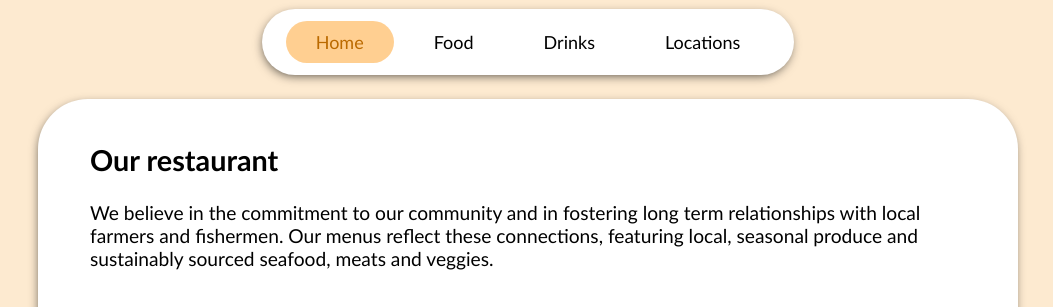
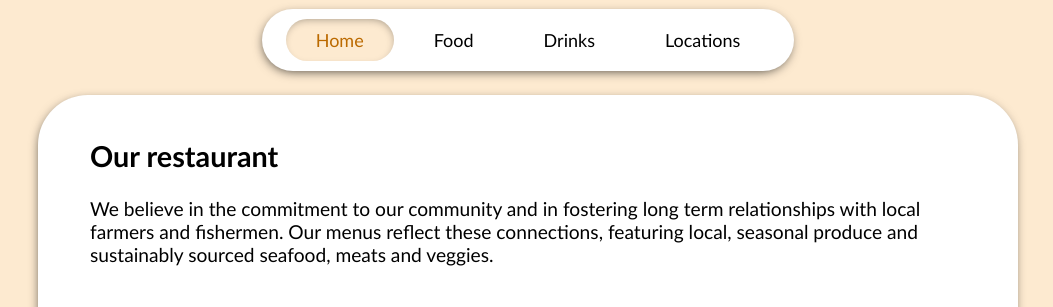
Before and after one commit to kn8a/restaurant, a website built with webpack: page dist/index.html in a window 1280 px wide. Shown: the part 182-489 px from the top of the page, without its empty margins (112-1165 px from the left). Built offline with Linux system fonts and the light colour scheme; files that its build step writes are made by us from their sources.

Commit message:
menu style

```diff
--- a/src/style.css
+++ b/src/style.css
@@ -57,8 +57,8 @@ body {
     gap: 10px;
     padding-left: 24px;
     padding-right: 24px;
-    padding-top: 12px;
-    padding-bottom: 12px;
+    padding-top: 10px;
+    padding-bottom: 10px;
     max-width: fit-content;
     align-self: center;
     box-shadow: -1px 3px 11px -3px rgba(0,0,0,0.75);
@@ -78,12 +78,13 @@ body {
 }
 
 .tab:hover {
-    background-color: #ffcf91;
+    background-color: #fdead0;
 }
 
 .tab.active {
-    background-color: #ffcf91;
+    background-color: #fdead0;
     color: #bb6a00;
+    box-shadow: -1px 3px 8px -3px rgba(0, 0, 0, 0.377) inset;
 }
 
 .tabs {
```
Also changed, not shown: dist/main.js.
